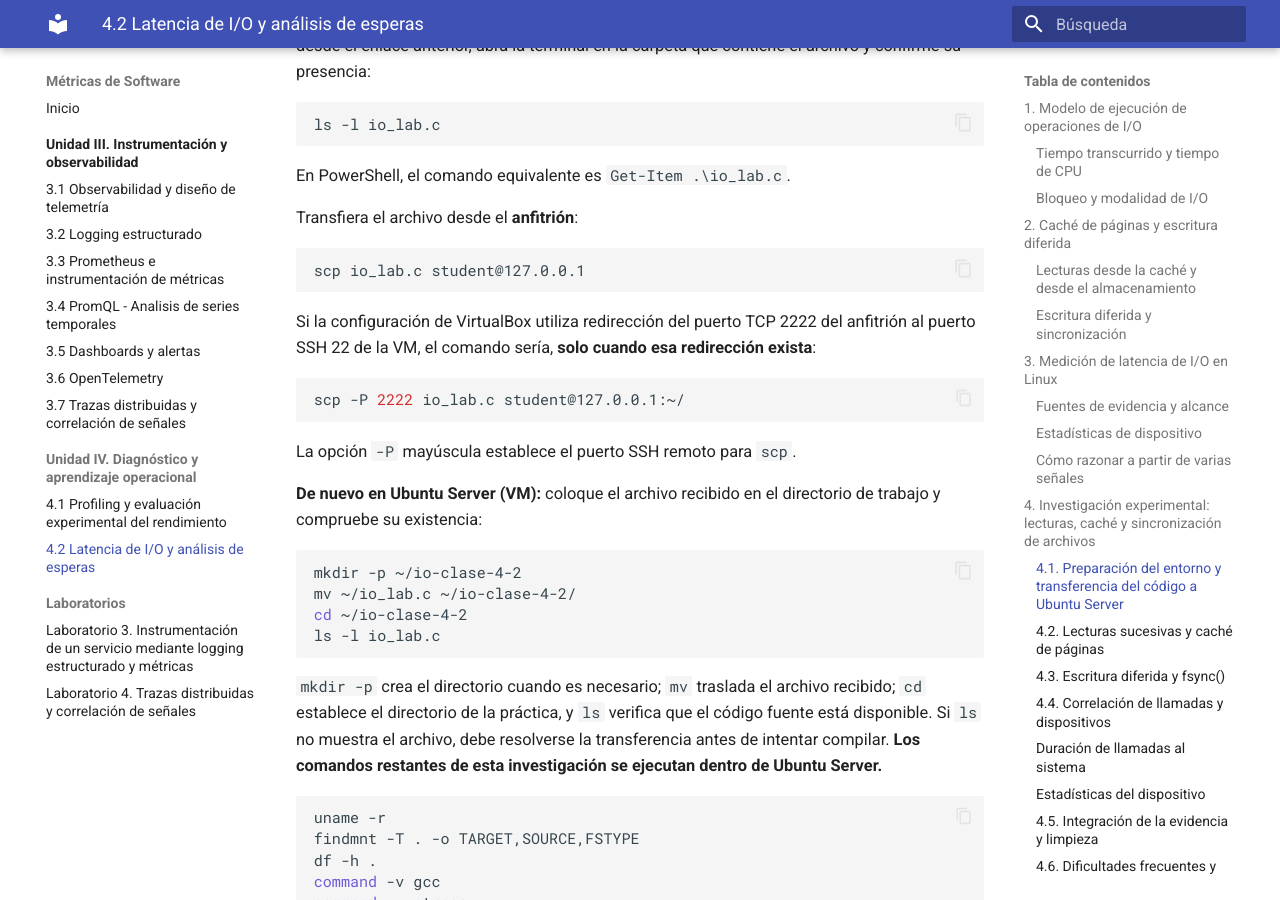
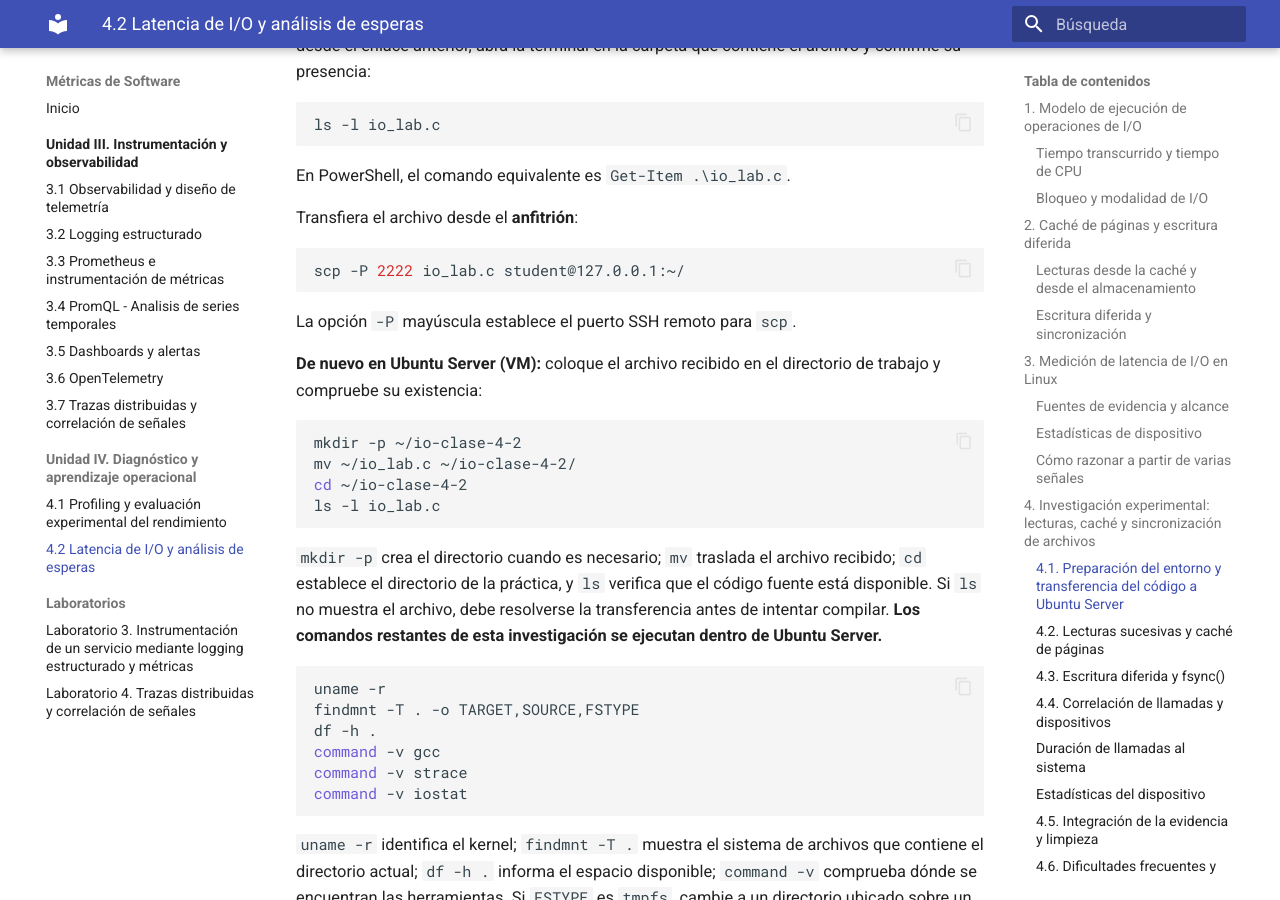
Before and after one commit to guillermocalderon2021/metricas-software-unidad3, an MkDocs documentation site: the page built from docs/unidad-4/clase-4-2.md, in a window 1280 px wide and 900 px high, scrolled down 6655 px. Built offline with MkDocs 1.6.1 and Material for MkDocs 9.7.7, drawn with Linux system fonts in a browser that asks for light colours.

Commit message:
Simplify scp instructions for file transfer
Removed unnecessary scp command and explanation for host transfer.

````diff
--- a/docs/unidad-4/clase-4-2.md
+++ b/docs/unidad-4/clase-4-2.md
@@ -127,13 +127,6 @@ ls -l io_lab.c
 En PowerShell, el comando equivalente es `Get-Item .\io_lab.c`.
 
 Transfiera el archivo desde el **anfitrión**:
-
-```bash
-scp io_lab.c student@127.0.0.1
-```
-
-
-Si la configuración de VirtualBox utiliza redirección del puerto TCP 2222 del anfitrión al puerto SSH 22 de la VM, el comando sería, **solo cuando esa redirección exista**:
 
 ```bash
 scp -P 2222 io_lab.c student@127.0.0.1:~/
````
